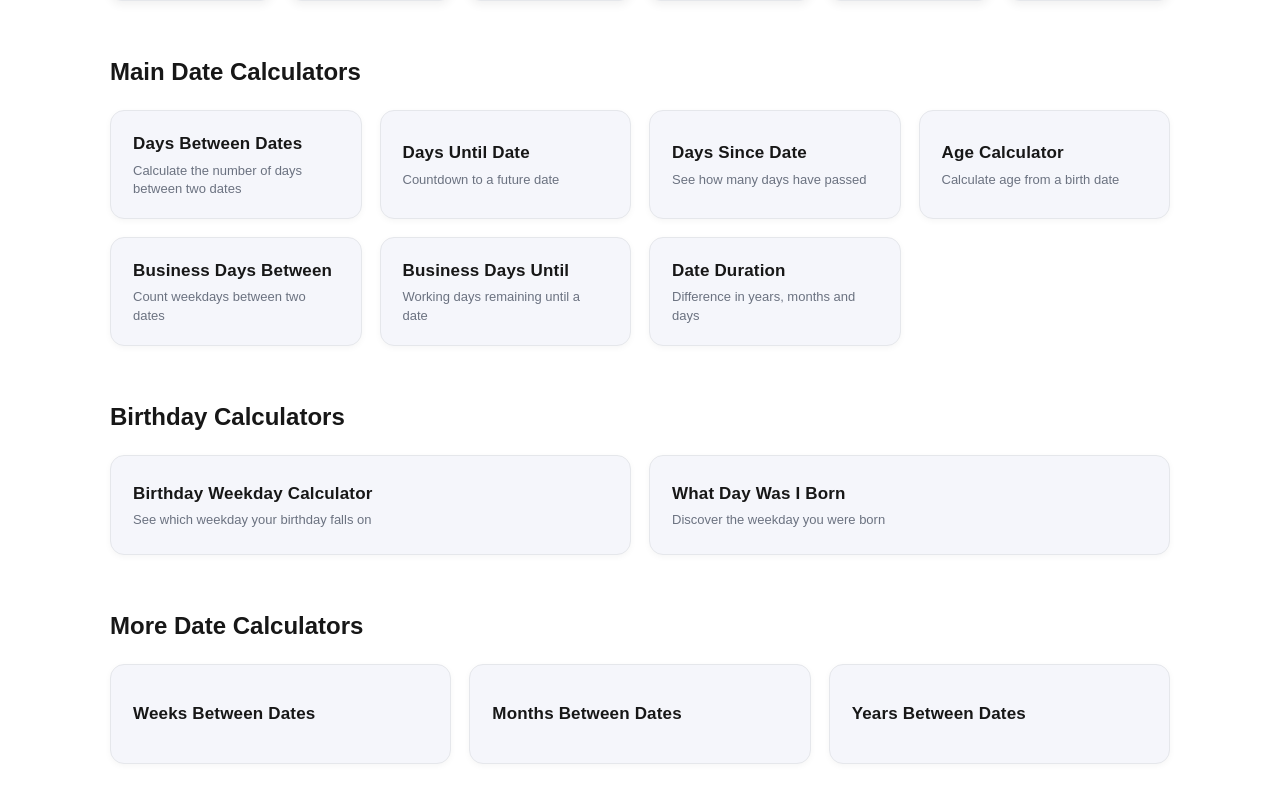
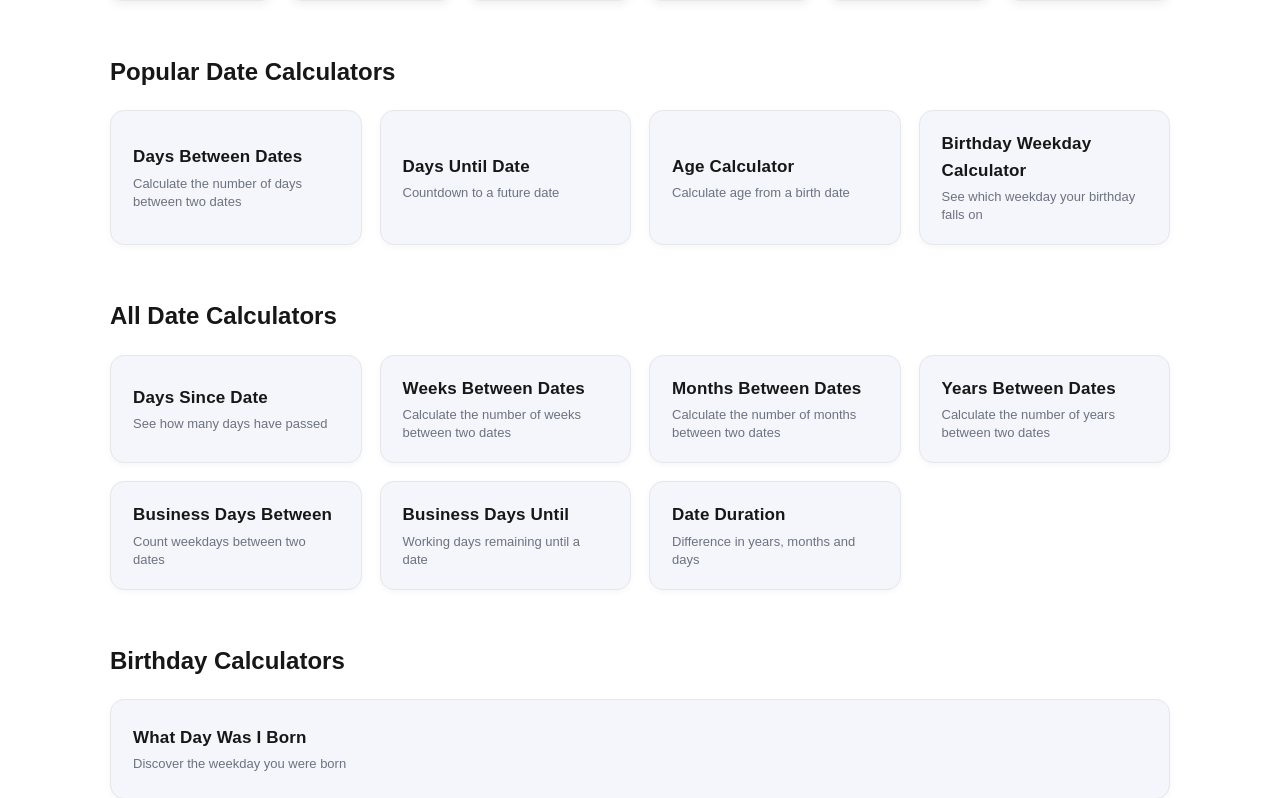
Before and after one commit to bosmeel/whatdayisit-now, a Next.js app: page / in a window 1280 px wide. Shown: the part 561-1359 px from the top of the page. Built offline with nearby package versions, Linux system fonts and the light colour scheme.

Commit message:
Homepage structure improved: featured calculators + business days until added

```diff
--- a/app/page.tsx
+++ b/app/page.tsx
@@ -14,11 +14,11 @@ export default function HomePage() {
 
       <TodayDashboard />
 
-      {/* MAIN CALCULATORS */}
+      {/* POPULAR DATE CALCULATORS */}
 
       <section className="homepage-section">
 
-        <h2>Main Date Calculators</h2>
+        <h2>Popular Date Calculators</h2>
 
         <div className="tool-grid">
 
@@ -32,14 +32,46 @@ export default function HomePage() {
             <div>Countdown to a future date</div>
           </Link>
 
+          <Link href="/age-calculator" className="tool-card">
+            <strong>Age Calculator</strong>
+            <div>Calculate age from a birth date</div>
+          </Link>
+
+          <Link href="/birthday-weekday-calculator" className="tool-card">
+            <strong>Birthday Weekday Calculator</strong>
+            <div>See which weekday your birthday falls on</div>
+          </Link>
+
+        </div>
+
+      </section>
+
+      {/* MAIN DATE CALCULATORS */}
+
+      <section className="homepage-section">
+
+        <h2>All Date Calculators</h2>
+
+        <div className="tool-grid">
+
           <Link href="/days-since" className="tool-card">
             <strong>Days Since Date</strong>
             <div>See how many days have passed</div>
           </Link>
 
-          <Link href="/age-calculator" className="tool-card">
-            <strong>Age Calculator</strong>
-            <div>Calculate age from a birth date</div>
+          <Link href="/weeks-between" className="tool-card">
+            <strong>Weeks Between Dates</strong>
+            <div>Calculate the number of weeks between two dates</div>
+          </Link>
+
+          <Link href="/months-between" className="tool-card">
+            <strong>Months Between Dates</strong>
+            <div>Calculate the number of months between two dates</div>
+          </Link>
+
+          <Link href="/years-between" className="tool-card">
+            <strong>Years Between Dates</strong>
+            <div>Calculate the number of years between two dates</div>
           </Link>
 
           <Link href="/business-days-between" className="tool-card">
@@ -48,9 +80,9 @@ export default function HomePage() {
           </Link>
 
           <Link href="/business-days-until" className="tool-card">
-  <strong>Business Days Until</strong>
-  <div>Working days remaining until a date</div>
-</Link>
+            <strong>Business Days Until</strong>
+            <div>Working days remaining until a date</div>
+          </Link>
 
           <Link href="/date-duration" className="tool-card">
             <strong>Date Duration</strong>
@@ -69,11 +101,6 @@ export default function HomePage() {
 
         <div className="tool-grid">
 
-          <Link href="/birthday-weekday-calculator" className="tool-card">
-            <strong>Birthday Weekday Calculator</strong>
-            <div>See which weekday your birthday falls on</div>
-          </Link>
-
           <Link href="/what-day-was-i-born" className="tool-card">
             <strong>What Day Was I Born</strong>
             <div>Discover the weekday you were born</div>
@@ -83,30 +110,6 @@ export default function HomePage() {
 
       </section>
 
-      {/* MORE DATE CALCULATORS */}
-
-      <section className="homepage-section">
-
-        <h2>More Date Calculators</h2>
-
-        <div className="tool-grid">
-
-          <Link href="/weeks-between" className="tool-card">
-            <strong>Weeks Between Dates</strong>
-          </Link>
-
-          <Link href="/months-between" className="tool-card">
-            <strong>Months Between Dates</strong>
-          </Link>
-
-          <Link href="/years-between" className="tool-card">
-            <strong>Years Between Dates</strong>
-          </Link>
-
-        </div>
-
-      </section>
-
     </div>
   );
 }
```
